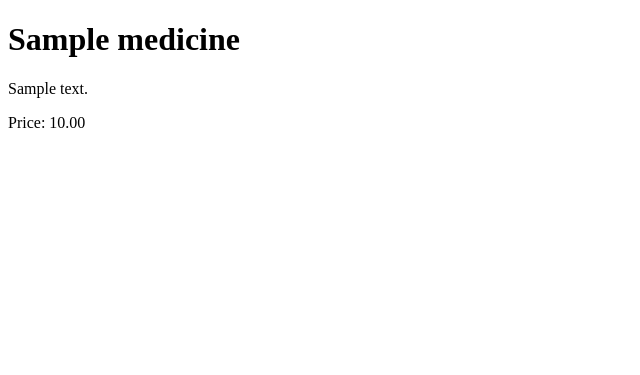
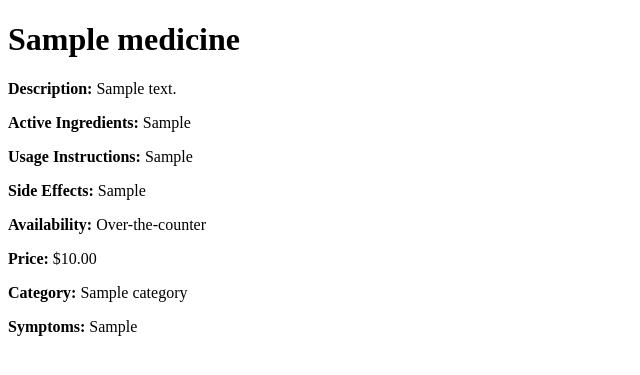
Before and after one commit to FoujanFerdows/medicine_project, a Django app: template catalog/catalog/templates/catalog/medicine_detail.html in a window 1280 px wide. Shown: the top 375 px of the page, without its empty margins (0-640 px from the left). Run offline with Django 5.2, Linux system fonts and the light colour scheme; the template is opened without the code that fills it: values that come from a table or form of the project are taken from there, others are empty; tables that the repository leaves empty hold one stand-in row (values such as "Sample post").

Commit message:
Update medicine_detail.html

```diff
--- a/catalog/catalog/templates/catalog/medicine_detail.html
+++ b/catalog/catalog/templates/catalog/medicine_detail.html
@@ -1,4 +1,4 @@
-<!-- medicine_detail.html -->
+<!-- templates/medicine_detail.html -->
 <!DOCTYPE html>
 <html lang="en">
 <head>
@@ -7,7 +7,13 @@
 </head>
 <body>
     <h1>{{ medicine.name }}</h1>
-    <p>{{ medicine.description }}</p>
-    <p>Price: {{ medicine.price }}</p>
+    <p><strong>Description:</strong> {{ medicine.description }}</p>
+    <p><strong>Active Ingredients:</strong> {{ medicine.active_ingredients }}</p>
+    <p><strong>Usage Instructions:</strong> {{ medicine.usage_instructions }}</p>
+    <p><strong>Side Effects:</strong> {{ medicine.side_effects }}</p>
+    <p><strong>Availability:</strong> {{ medicine.get_availability_display }}</p>
+    <p><strong>Price:</strong> ${{ medicine.price }}</p>
+    <p><strong>Category:</strong> {{ medicine.category.name }}</p>
+    <p><strong>Symptoms:</strong> {{ medicine.symptoms }}</p>
 </body>
 </html>
```
